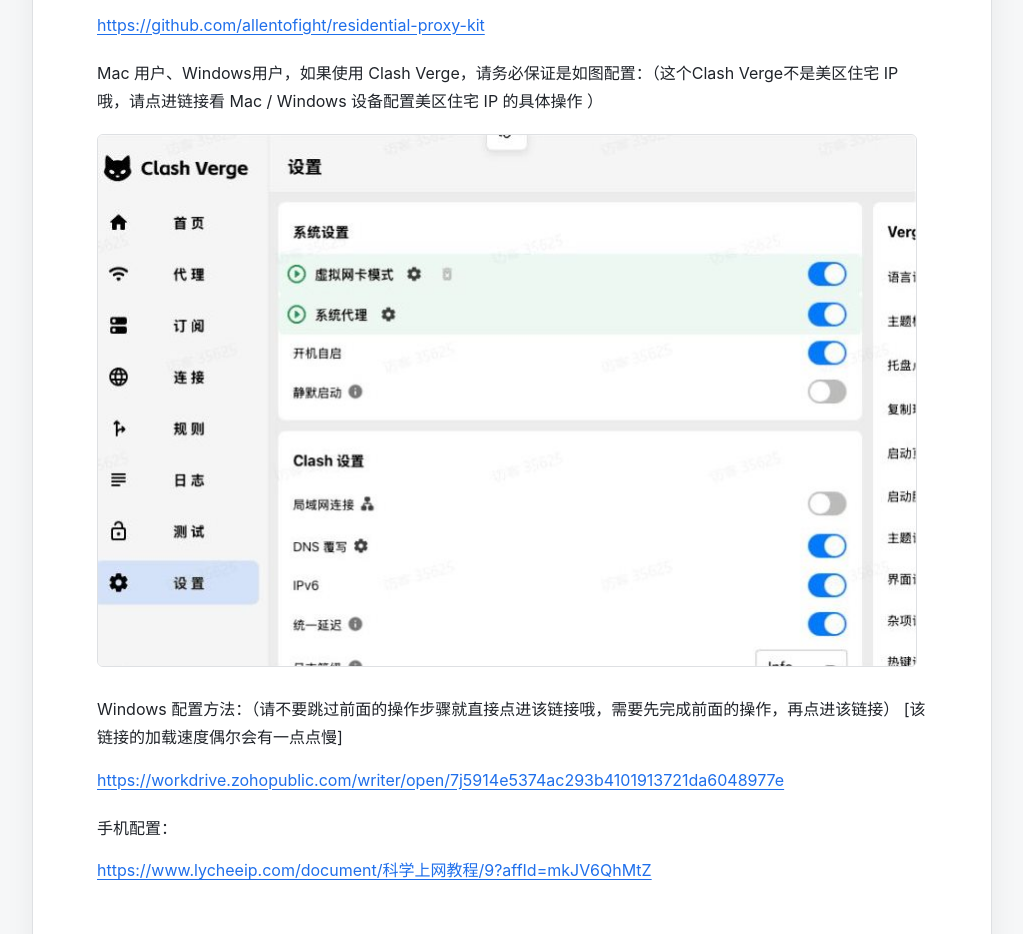
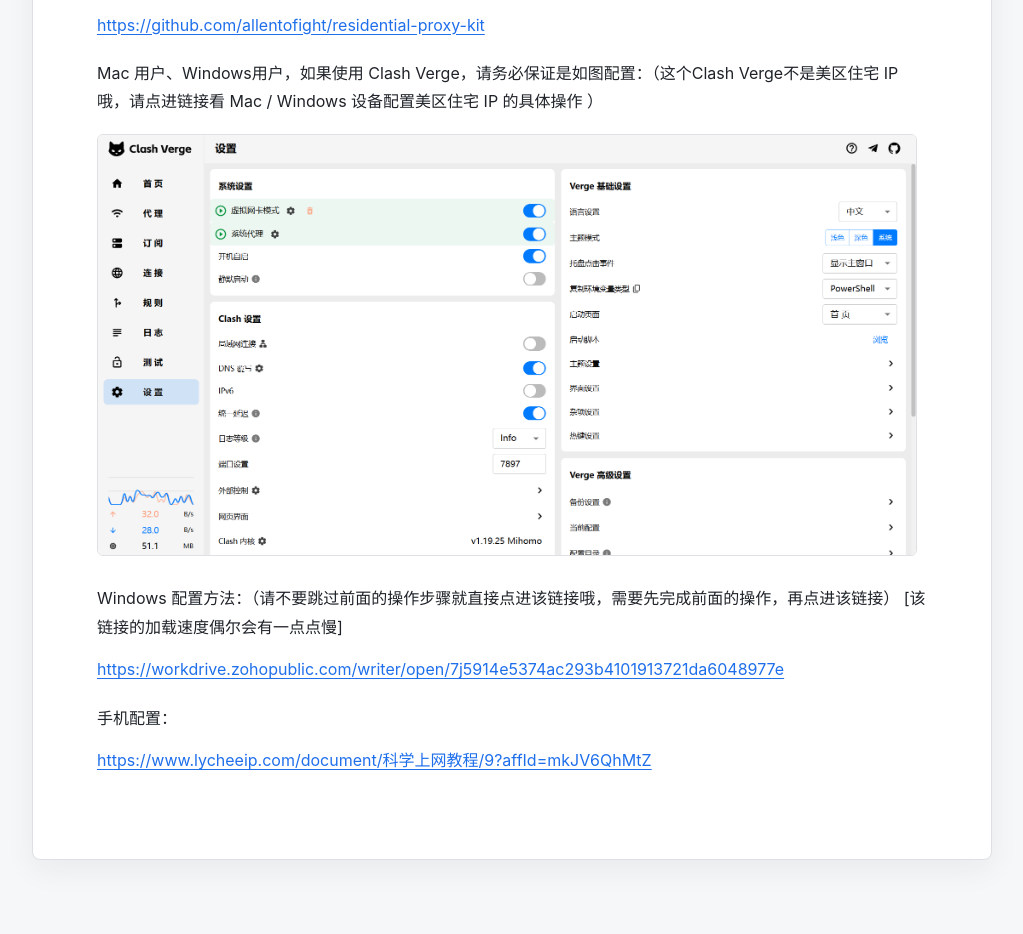
Before and after one commit to mvpme-mvp/stable-home-ip-page, a plain HTML site: page index.html in a window 1280 px wide. Shown: the part 3005-3939 px from the top of the page, without its empty margins (128-1151 px from the left). After the commit the page ends 3897 px from the top, so only its background shows below. Drawn offline with Linux system fonts and the light colour scheme.

Commit message:
Use updated Clash Verge screenshot

```diff
--- a/index.html
+++ b/index.html
@@ -179,7 +179,7 @@
       </p>
       <p>Mac 用户、Windows用户，如果使用 Clash Verge，请务必保证是如图配置：（这个Clash Verge不是美区住宅 IP 哦，请点进链接看 Mac / Windows 设备配置美区住宅 IP 的具体操作 ）</p>
       <figure>
-        <img src="assets/image-5.jpg" width="820" height="532" alt="Clash Verge 配置示例" loading="lazy" decoding="async">
+        <img src="assets/image-5.png" width="1920" height="987" alt="Clash Verge 配置示例" loading="lazy" decoding="async">
       </figure>
     </section>
 
```
